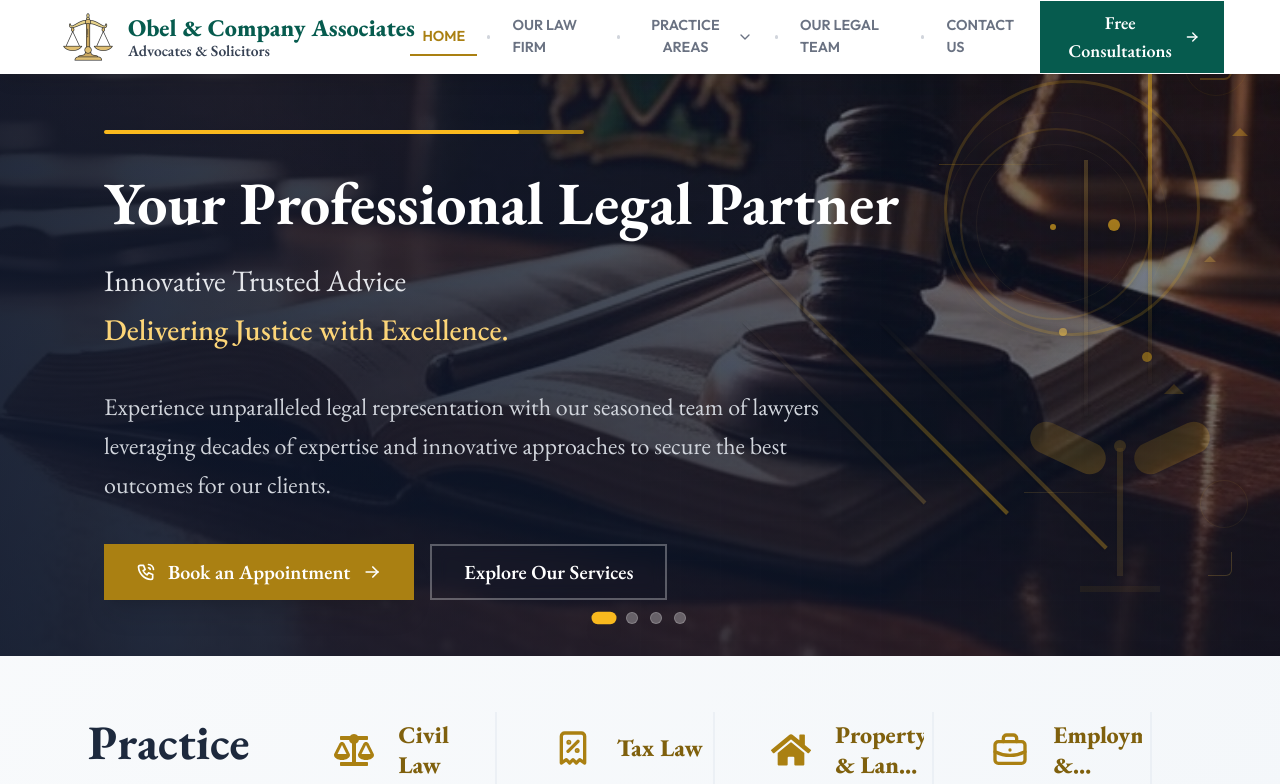
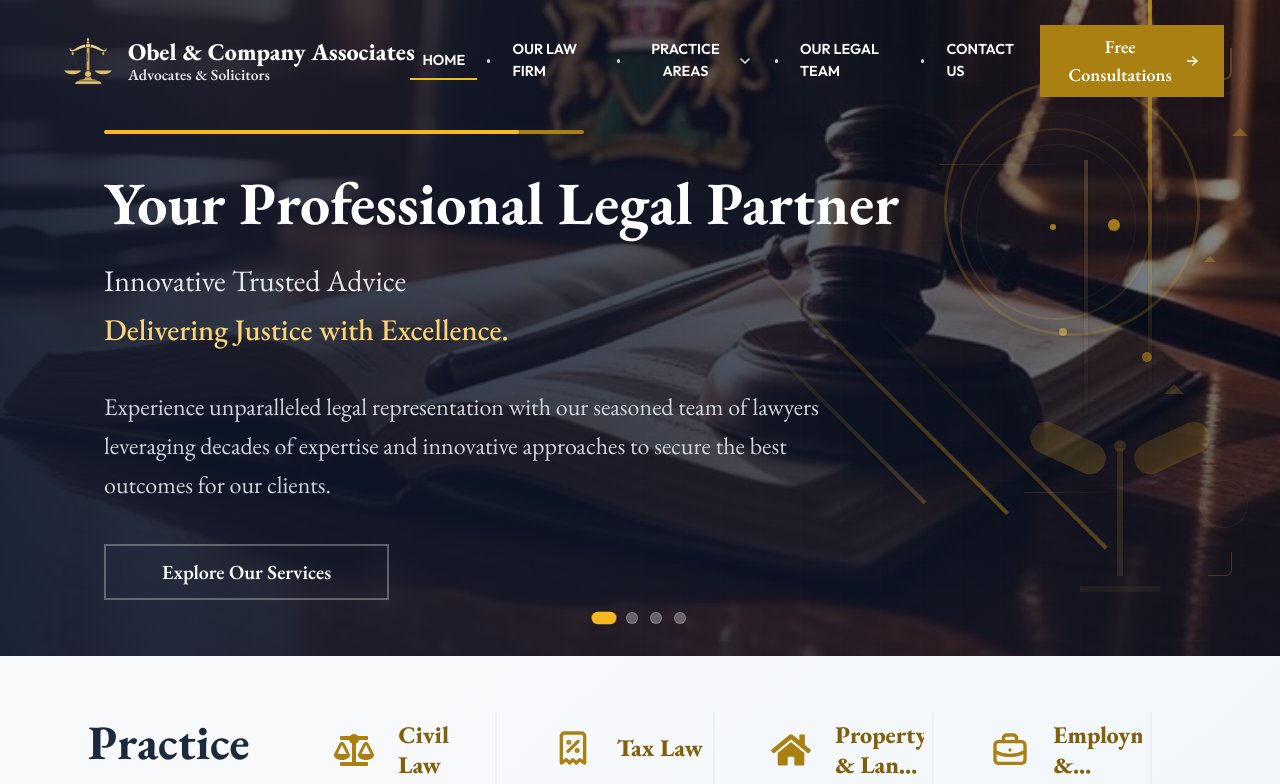
Before and after one commit to supa-modo/odek-law-firm, a React (Vite) app: page / in a window 1280 px wide. Shown: the top 784 px of the page. Built offline with nearby package versions, Linux system fonts and the light colour scheme.

Commit message:
Update ClientSuccessSection title for clarity, enhance Header component with scroll detection and dynamic styling based on scroll state, and adjust button styles in HeroSection for improved user experience. Remove commented-out button in HeroSection for cleaner code.

```diff
--- a/src/components/ClientSuccessSection.jsx
+++ b/src/components/ClientSuccessSection.jsx
@@ -212,7 +212,7 @@ const ClientSuccessSection = () => {
           <div className="inline-flex items-center mb-6">
             <div className="h-1 w-16 bg-secondary-700 rounded-full mr-4"></div>
             <span className="text-2xl md:text-3xl font-bold text-slate-800 relative">
-              Some Success Stories
+              Our Success Stories
             </span>
             <div className="h-1 w-16 bg-secondary-700 rounded-full ml-4"></div>
           </div>
--- a/src/components/Header.jsx
+++ b/src/components/Header.jsx
@@ -6,13 +6,31 @@ import { motion, AnimatePresence } from "framer-motion";
 const Header = () => {
   const [isMenuOpen, setIsMenuOpen] = useState(false);
   const [isPracticeAreasOpen, setIsPracticeAreasOpen] = useState(false);
+  const [isScrolled, setIsScrolled] = useState(false);
   const location = useLocation();
   const navigate = useNavigate();
   const mobileMenuRef = useRef(null);
 
+  // Handle scroll detection
+  useEffect(() => {
+    const handleScroll = () => {
+      const scrollTop = window.scrollY;
+      setIsScrolled(scrollTop > 50);
+    };
+
+    window.addEventListener("scroll", handleScroll);
+    return () => window.removeEventListener("scroll", handleScroll);
+  }, []);
+
   // Close mobile menu when clicking outside
   useEffect(() => {
     const handleClickOutside = (event) => {
+      // Check if the click is on the menu button
+      const menuButton = event.target.closest("[data-menu-button]");
+      if (menuButton) {
+        return; // Don't close if clicking the menu button
+      }
+
       if (
         mobileMenuRef.current &&
         !mobileMenuRef.current.contains(event.target)
@@ -118,7 +136,13 @@ const Header = () => {
   ];
 
   return (
-    <header className="bg-white shadow-lg fixed top-0 left-0 right-0 z-50">
+    <header
+      className={`fixed top-0 left-0 right-0 z-50 transition-all duration-500 ${
+        isScrolled || isMenuOpen
+          ? "bg-white shadow-lg"
+          : "bg-transparent py-3 md:py-4 lg:py-6"
+      }`}
+    >
       <div className="w-full mx-auto px-4 sm:px-6 lg:px-14">
         <div className="flex justify-between items-center h-[4.6rem]">
           {/* Logo */}
@@ -131,10 +155,22 @@ const Header = () => {
                   className="w-14 lg:w-16 h-14 lg:h-16 mr-2"
                 />
                 <div>
-                  <h1 className="text-xl lg:text-2xl font-extrabold font-garamond text-primary-700">
+                  <h1
+                    className={`text-xl lg:text-2xl font-extrabold font-garamond transition-colors duration-300 ${
+                      isScrolled || isMenuOpen
+                        ? "text-primary-700"
+                        : "text-white"
+                    }`}
+                  >
                     Obel & Company Associates
                   </h1>
-                  <p className="-mt-1 text-sm lg:text-[0.97rem] text-gray-700 font-semibold">
+                  <p
+                    className={`-mt-1 text-sm lg:text-[0.97rem] font-semibold transition-colors duration-300 ${
+                      isScrolled || isMenuOpen
+                        ? "text-gray-700"
+                        : "text-gray-200"
+                    }`}
+                  >
                     Advocates & Solicitors
                   </p>
                 </div>
@@ -150,7 +186,11 @@ const Header = () => {
                   {item.to.startsWith("/#") ? (
                     <a
                       href={item.to}
-                      className={`text-gray-500 hover:text-burgundy-900 px-3 py-2 font-semibold transition-colors relative group`}
+                      className={`px-3 py-2 font-semibold transition-colors relative group ${
+                        isScrolled || isMenuOpen
+                          ? "text-gray-500 hover:text-burgundy-900"
+                          : "text-white hover:text-secondary-300"
+                      }`}
                       onClick={(e) => {
                         e.preventDefault();
                         if (location.pathname === "/") {
@@ -171,7 +211,11 @@ const Header = () => {
                     >
                       {item.label}
                       <div
-                        className={`absolute bottom-0 left-0 w-0 h-0.5 bg-burgundy-900 group-hover:w-full transition-all duration-300 ease-out`}
+                        className={`absolute bottom-0 left-0 w-0 h-0.5 ${
+                          isScrolled || isMenuOpen
+                            ? "bg-burgundy-900"
+                            : "bg-secondary-300"
+                        } group-hover:w-full transition-all duration-300 ease-out`}
                       ></div>
                     </a>
                   ) : item.label === "Practice Areas" ? (
@@ -181,7 +225,11 @@ const Header = () => {
                       onMouseLeave={() => setIsPracticeAreasOpen(false)}
                     >
                       <button
-                        className={`text-gray-500 hover:text-burgundy-900 px-3 py-2 uppercase font-semibold transition-colors flex items-center gap-2 group relative ${
+                        className={`px-3 py-2 uppercase font-semibold transition-colors flex items-center gap-2 group relative ${
+                          isScrolled || isMenuOpen
+                            ? "text-gray-500 hover:text-burgundy-900"
+                            : "text-white hover:text-secondary-300"
+                        } ${
                           location.pathname === item.to
                             ? "text-secondary-700"
                             : ""
@@ -251,7 +299,11 @@ const Header = () => {
                   ) : (
                     <Link
                       to={item.to}
-                      className={`text-gray-500 hover:text-burgundy-900 px-3 py-2 font-semibold transition-colors duration-300 relative group ${
+                      className={`px-3 py-2 font-semibold transition-colors duration-300 relative group ${
+                        isScrolled || isMenuOpen
+                          ? "text-gray-500 hover:text-burgundy-900"
+                          : "text-white hover:text-secondary-300"
+                      } ${
                         location.pathname === item.to
                           ? "text-secondary-700"
                           : ""
@@ -259,7 +311,11 @@ const Header = () => {
                     >
                       {item.label}
                       <div
-                        className={`absolute bottom-0 left-0 w-0 h-0.5 bg-secondary-700 group-hover:bg-burgundy-900 group-hover:w-full transition-all duration-500 ease-out ${
+                        className={`absolute bottom-0 left-0 w-0 h-0.5 ${
+                          isScrolled || isMenuOpen
+                            ? "bg-secondary-700 group-hover:bg-burgundy-900"
+                            : "bg-secondary-500 group-hover:bg-secondary-300"
+                        } group-hover:w-full transition-all duration-500 ease-out ${
                           location.pathname === item.to ? "w-full" : ""
                         }`}
                       ></div>
@@ -270,7 +326,13 @@ const Header = () => {
                   )}
                 </React.Fragment>
               ))}
-              <button className="bg-primary-700 hover:bg-primary-800 text-white px-6 py-2 font-garamond text-lg group transition-colors duration-300 font-medium flex items-center gap-2">
+              <button
+                className={`px-6 py-2 font-garamond text-lg group transition-colors duration-300 font-medium flex items-center gap-2 ${
+                  isScrolled || isMenuOpen
+                    ? "bg-primary-700 hover:bg-primary-800 text-white"
+                    : "bg-secondary-700 hover:bg-secondary-800 text-white"
+                }`}
+              >
                 <div className="flex items-center gap-2">
                   <span className="font-semibold">Free Consultations</span>
                   <TbArrowRight className="w-5 h-5 group-hover:translate-x-1 transition-transform duration-300" />
@@ -282,11 +344,21 @@ const Header = () => {
           {/* Mobile menu button */}
           <div className="lg:hidden">
             <button
+              data-menu-button
               onClick={(e) => {
                 e.stopPropagation();
-                setIsMenuOpen(!isMenuOpen);
+                if (isMenuOpen) {
+                  setIsMenuOpen(false);
+                  setIsPracticeAreasOpen(false);
+                } else {
+                  setIsMenuOpen(true);
+                }
               }}
-              className="text-gray-400 hover:text-gray-500 hover:bg-gray-100 focus:outline-none focus:ring-2 focus:ring-inset focus:ring-secondary-600 p-1.5 rounded-sm"
+              className={`p-1.5 rounded-sm focus:outline-none focus:ring-2 focus:ring-inset focus:ring-secondary-600 transition-colors duration-300 ${
+                isScrolled || isMenuOpen
+                  ? "text-gray-400 hover:text-gray-500 hover:bg-gray-100"
+                  : "text-white hover:text-gray-200 hover:bg-white/10"
+              }`}
             >
               <svg
                 className="h-7 w-7"
--- a/src/components/HeroSection.jsx
+++ b/src/components/HeroSection.jsx
@@ -283,7 +283,7 @@ const HeroSection = () => {
 
             {/* Call-to-Action Buttons */}
             <div className="flex gap-4">
-              <button
+              {/* <button
                 className="bg-secondary-700 hover:bg-secondary-800 group text-white px-4 md:px-8 py-2.5 md:py-3 text-base md:text-lg lg:text-xl font-semibold transition-all duration-300 shadow-xl hover:shadow-secondary-600/30 hover:cursor-pointer"
                 onMouseEnter={() => setIsAutoPlaying(false)}
                 onMouseLeave={() => setIsAutoPlaying(true)}
@@ -293,18 +293,17 @@ const HeroSection = () => {
                   <span className="">Book an Appointment</span>
                   <TbArrowRight className="w-5 h-5 group-hover:translate-x-1 transition-transform duration-300" />
                 </span>
-              </button>
+              </button> */}
               <button
                 onClick={() => {
                   navigate("/practice-areas");
                 }}
-                className="border-2 border-white/30 hover:border-primary-500 text-white hover:text-primary-400 px-6 md:px-8 py-2.5 md:py-3 text-base md:text-lg lg:text-xl font-semibold transition-all hover:cursor-pointer duration-300 transform backdrop-blur-sm"
+                className="border-2 border-white/30 hover:border-primary-500 text-white hover:text-primary-400 px-12 md:px-14 py-2.5 md:py-3 text-base md:text-lg lg:text-xl font-semibold transition-all hover:cursor-pointer duration-300 transform backdrop-blur-sm"
                 onMouseEnter={() => setIsAutoPlaying(false)}
                 onMouseLeave={() => setIsAutoPlaying(true)}
               >
                 <span className="flex items-center justify-center gap-3">
-                  <span className="hidden md:block">Explore Our Services</span>
-                  <span className="block md:hidden">Our Services</span>
+                  <span className="">Explore Our Services</span>
                 </span>
               </button>
             </div>
```
Also changed, not shown: src/pages/AboutPage.jsx (+0 -70 lines).
